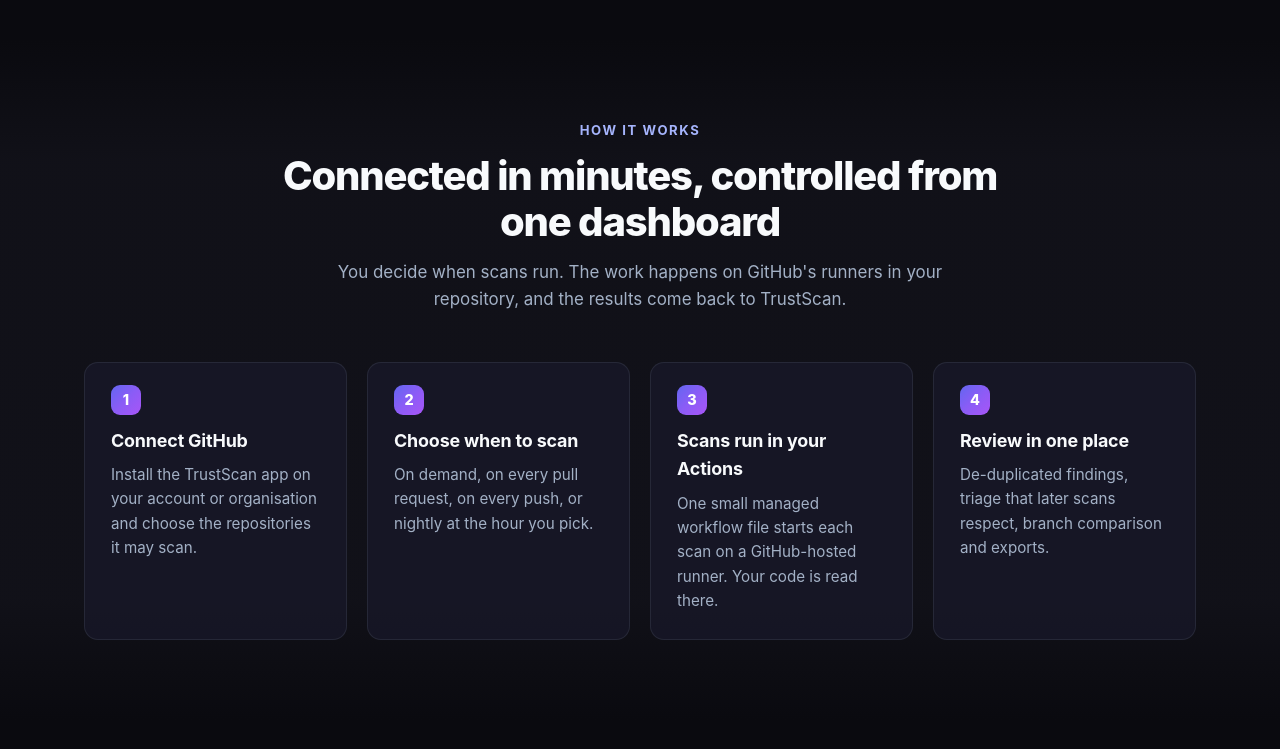
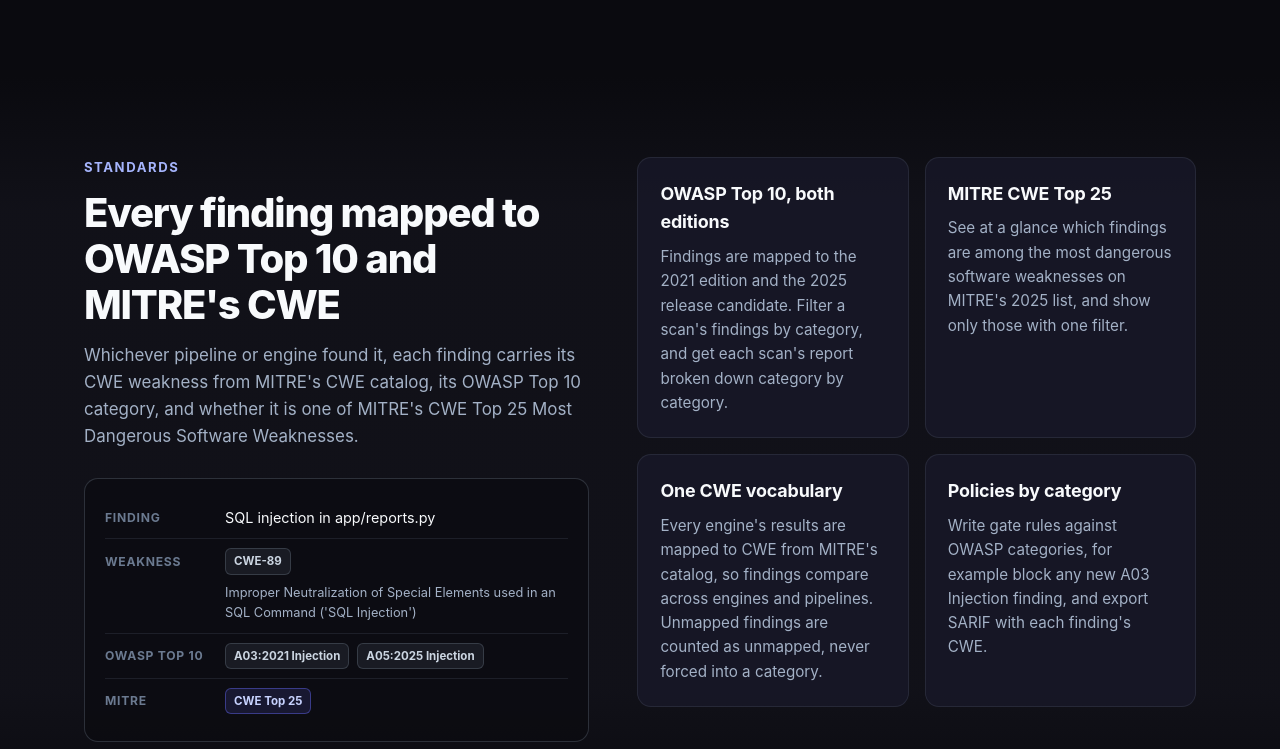
Before and after one commit to cs14lab/trustscan-site, a plain HTML site: page index.html in a window 1280 px wide. Shown: the part 1591-2340 px from the top of the page. Drawn offline with Linux system fonts and the light colour scheme.

Commit message:
Add the Standards section: OWASP Top 10 and MITRE CWE Top 25
Co-Authored-By: Claude Opus 5.5 <noreply@anthropic.com>

```diff
--- a/index.html
+++ b/index.html
@@ -22,6 +22,7 @@
     </a>
     <nav class="nav-links" aria-label="Sections">
       <a href="#pipelines">Product</a>
+      <a href="#standards">Standards</a>
       <a href="#how">How it works</a>
       <a href="#security">Security</a>
       <a href="#engines">Engines</a>
@@ -74,6 +75,7 @@
               <span class="finding-name">SQL injection</span>
               <span class="finding-loc">app/reports.py:42</span>
             </div>
+            <div class="tags"><span class="tag">CWE-89</span><span class="tag">OWASP A03:2021 Injection</span><span class="tag top">CWE Top 25</span></div>
             <ol class="trace">
               <li>request.args["q"] <span class="lbl">untrusted input</span></li>
               <li>build_filter(q) <span class="lbl">services/filters.py:17</span></li>
@@ -139,8 +141,31 @@
   </div>
 </section>
 
+<!-- ── Standards ────────────────────────────────────────────────────── -->
+<section class="section alt" id="standards">
+  <div class="page std-grid">
+    <div>
+      <div class="kicker">Standards</div>
+      <h2>Every finding mapped to OWASP Top 10 and MITRE's CWE</h2>
+      <p class="sub">Whichever pipeline or engine found it, each finding carries its CWE weakness from MITRE's CWE catalog, its OWASP Top 10 category, and whether it is one of MITRE's CWE Top 25 Most Dangerous Software Weaknesses.</p>
+      <div class="std-example" aria-label="Example of how a finding is tagged">
+        <div class="std-row"><span class="std-k">Finding</span><span>SQL injection in app/reports.py</span></div>
+        <div class="std-row"><span class="std-k">Weakness</span><span class="tag">CWE-89</span><span class="std-v">Improper Neutralization of Special Elements used in an SQL Command ('SQL Injection')</span></div>
+        <div class="std-row"><span class="std-k">OWASP Top 10</span><span class="tag">A03:2021 Injection</span><span class="tag">A05:2025 Injection</span></div>
+        <div class="std-row"><span class="std-k">MITRE</span><span class="tag top">CWE Top 25</span></div>
+      </div>
+    </div>
+    <div class="std-cards">
+      <article class="card"><h3>OWASP Top 10, both editions</h3><p>Findings are mapped to the 2021 edition and the 2025 release candidate. Filter a scan's findings by category, and get each scan's report broken down category by category.</p></article>
+      <article class="card"><h3>MITRE CWE Top 25</h3><p>See at a glance which findings are among the most dangerous software weaknesses on MITRE's 2025 list, and show only those with one filter.</p></article>
+      <article class="card"><h3>One CWE vocabulary</h3><p>Every engine's results are mapped to CWE from MITRE's catalog, so findings compare across engines and pipelines. Unmapped findings are counted as unmapped, never forced into a category.</p></article>
+      <article class="card"><h3>Policies by category</h3><p>Write gate rules against OWASP categories, for example block any new A03 Injection finding, and export SARIF with each finding's CWE.</p></article>
+    </div>
+  </div>
+</section>
+
 <!-- ── How it works ─────────────────────────────────────────────────── -->
-<section class="section alt" id="how">
+<section class="section" id="how">
   <div class="page">
     <div class="head center">
       <div class="kicker">How it works</div>
--- a/styles.css
+++ b/styles.css
@@ -178,6 +178,21 @@ section { position: relative; }
 .card h3 { margin: 0 0 8px; font-size: 1.12rem; letter-spacing: -0.01em; }
 .card p { margin: 0; color: var(--text-secondary); font-size: 0.95rem; }
 
+/* Finding tags */
+.tags { display: flex; flex-wrap: wrap; gap: 6px; margin-top: 10px; }
+.tag { font-size: 0.72rem; font-weight: 650; padding: 3px 8px; border-radius: 6px; background: rgba(148, 163, 184, 0.1); border: 1px solid var(--border-strong); color: #cbd5e1; white-space: nowrap; }
+.tag.top { background: rgba(99, 102, 241, 0.14); border-color: rgba(99, 102, 241, 0.45); color: #c7d2fe; }
+
+/* Standards */
+.std-grid { display: grid; grid-template-columns: 0.95fr 1.05fr; gap: 48px; align-items: start; }
+.std-example { margin-top: 28px; padding: 18px 20px; border-radius: var(--radius); background: rgba(10, 10, 15, 0.6); border: 1px solid var(--border-strong); }
+.std-row { display: flex; flex-wrap: wrap; align-items: center; gap: 8px; padding: 9px 0; font-size: 0.9rem; }
+.std-row + .std-row { border-top: 1px solid var(--border); }
+.std-k { width: 112px; flex: none; font-size: 0.76rem; font-weight: 700; letter-spacing: 0.06em; text-transform: uppercase; color: var(--text-muted); }
+.std-v { flex-basis: 100%; padding-left: 120px; font-size: 0.8rem; color: var(--text-secondary); }
+.std-cards { display: grid; grid-template-columns: 1fr 1fr; gap: 16px; }
+.std-cards .card { padding: 22px; }
+
 /* Pipelines */
 .pipes { display: grid; grid-template-columns: repeat(3, 1fr); gap: 20px; }
 .pipe { position: relative; overflow: hidden; }
@@ -299,7 +314,7 @@ section { position: relative; }
   .mock-float { margin-left: 0; }
   .pipes, .features, .data, .roles { grid-template-columns: 1fr 1fr; }
   .steps { grid-template-columns: 1fr 1fr; }
-  .sec-grid { grid-template-columns: 1fr; gap: 32px; }
+  .sec-grid, .std-grid { grid-template-columns: 1fr; gap: 32px; }
 }
 @media (max-width: 760px) {
   .nav-links { display: none; }
@@ -308,6 +323,9 @@ section { position: relative; }
   .pipes, .features, .data, .roles, .steps { grid-template-columns: 1fr; }
   .engines { grid-template-columns: 1fr 1fr; }
   .runs { grid-template-columns: 1fr; }
+  .std-cards { grid-template-columns: 1fr; }
+  .std-k { width: 100%; }
+  .std-v { padding-left: 0; }
   .finding-loc { margin-left: 0; width: 100%; }
   .blocked td:last-child { white-space: normal; }
   .footer nav { margin-left: 0; }
```
